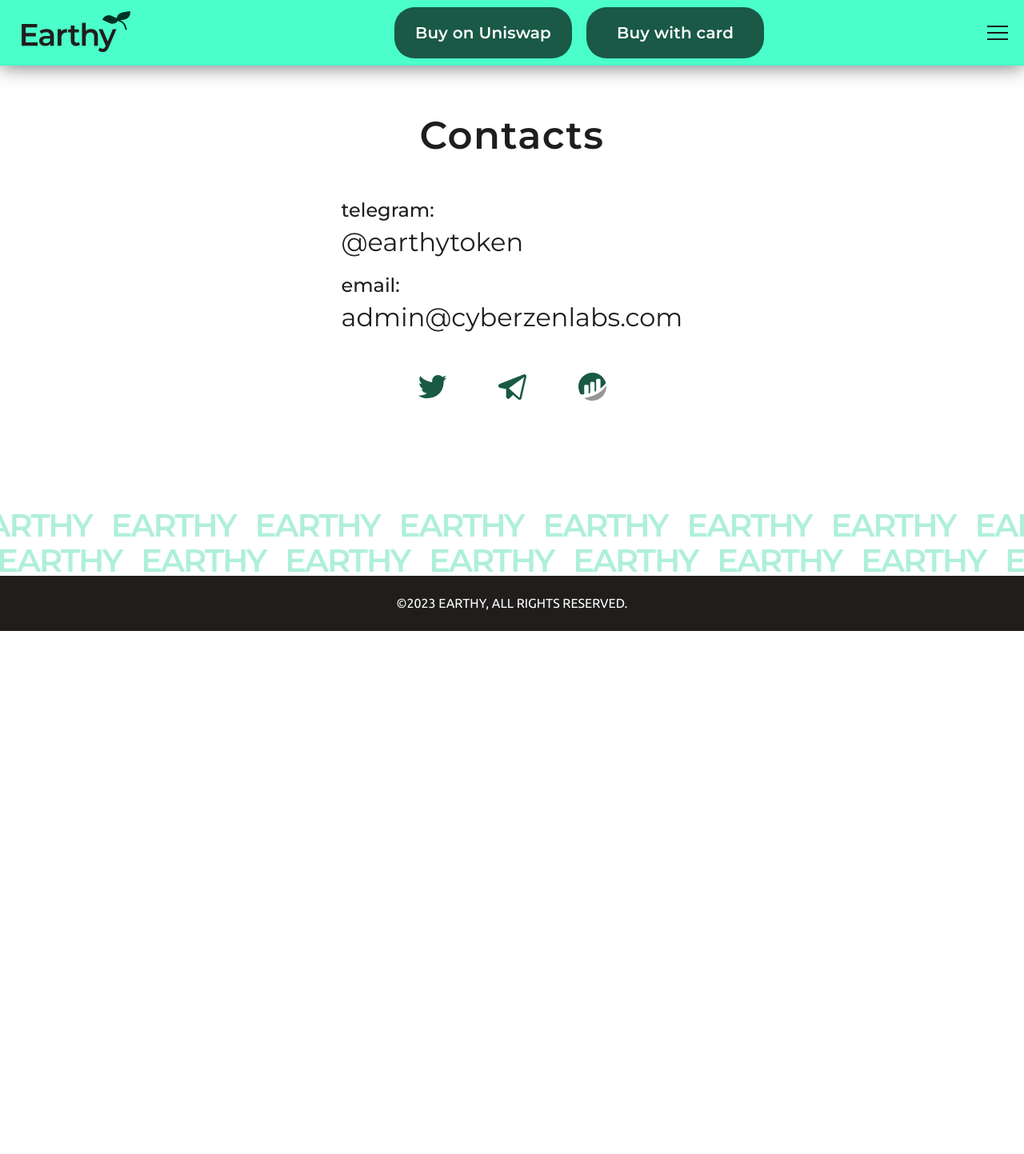
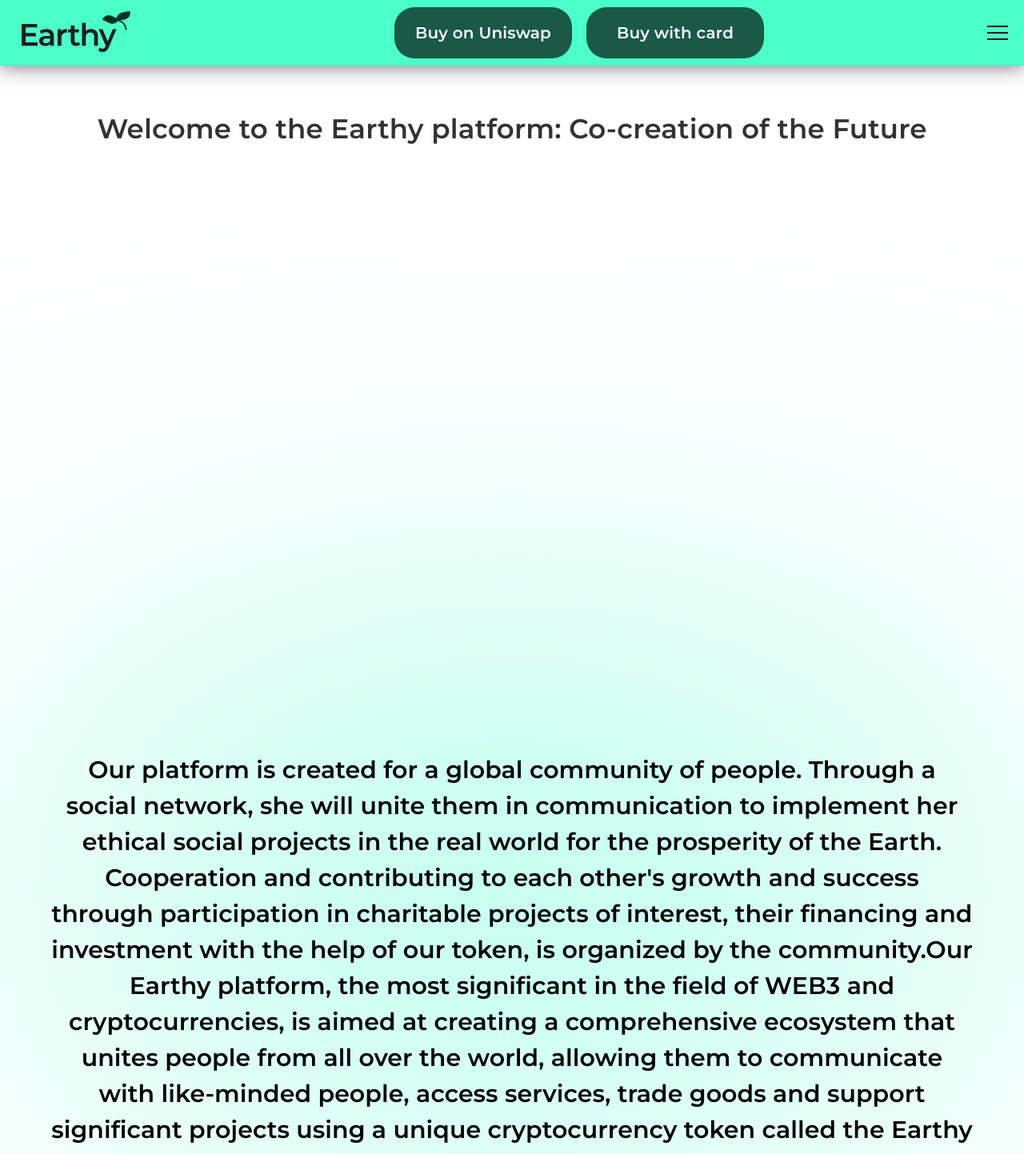
Before and after one commit to DMCprogs/earthry, a Next.js app: page / in a window 1280 px wide. Shown: the top 1443 px of the page at 80% size. Before the commit the page ends 800 px from the top, so only its background shows below. Built offline with nearby package versions, Linux system fonts and the light colour scheme.

Commit message:
add section 2

```diff
--- /dev/null
+++ b/src/app/components/section2/Informations.tsx
@@ -0,0 +1,57 @@
+"use client";
+import React, { useState } from "react";
+import {
+    DivContainerSectionSC,
+    DivContainerVideoSC,
+    DivTextSC,
+    DivTitleSC,
+    ContainerSC,
+} from "./style.information";
+import YouTube, { YouTubeProps } from "react-youtube";
+const options = {
+    height: "100%",
+    width: "100%",
+    playerVars: {
+      showinfo: 0,
+      // controls: 0,
+      rel: 0,
+    },
+  };
+
+const Informations = () => {
+
+
+    return (
+       <DivContainerSectionSC>
+         <DivTitleSC>Welcome to the Earthy platform: Co-creation of the Future</DivTitleSC>
+          <DivContainerVideoSC>
+            <YouTube
+              style={{
+                position: 'absolute',
+                top: '0',
+                left: '0',
+                right: '0',
+                bottom: '0',
+              }}
+              videoId="RzVvThhjAKw" // defaults -> ''
+              id="RzVvThhjAKw" // defaults -> ''
+              onPlay={() => {
+                console.log("test");
+                // setMute(0);
+              }}
+              opts={options}
+
+            /> </DivContainerVideoSC>
+<ContainerSC>
+          <DivTextSC>Our platform is created for a global community of people.
+            Through a social network, she will unite them in communication to implement her ethical social projects in the real world for the prosperity of the Earth.
+            Cooperation and contributing to each other's growth and success through participation in charitable projects of interest,
+            their financing and investment with the help of our token, is organized by the community.Our Earthy platform, the most significant in the field of WEB3 and cryptocurrencies,
+             is aimed at creating a comprehensive ecosystem that unites people from all over the world, allowing them to communicate with like-minded people,
+             access services, trade goods and support significant projects using a unique cryptocurrency token called the Earthy Chain Token.</DivTextSC>
+             </ContainerSC>
+       </DivContainerSectionSC>
+    );
+};
+
+export default Informations;
--- /dev/null
+++ b/src/app/components/section2/style.information.ts
@@ -0,0 +1,57 @@
+"use client"
+import {styled} from "styled-components";
+export const DivContainerSectionSC = styled.div`
+  display: grid;
+  grid-template-rows:  max-content max-content max-content;
+
+  width: 100%;
+  height: 100%;
+  justify-content: center;
+`;
+export const DivTextSC = styled.div`
+margin-top: 70px;
+  color: #201E1C;
+font-size: clamp(20px, 2.5vw, 30px);
+color: #000;
+text-align: center;
+font-family: Montserrat;
+font-style: normal;
+font-weight: 600;
+line-height: 150%; /* 45px */
+letter-spacing: 0.06px;
+`;
+export const DivContainerVideoSC = styled.div`
+  width: 100%;
+  padding-top: 56.25%;
+  position: relative;
+`;
+export const DivTitleSC = styled.div`
+ color: #323232;
+text-align: center;
+font-family: Montserrat;
+font-size: 34px;
+font-style: normal;
+font-weight: 600;
+line-height: normal;
+letter-spacing: 0.2px;
+margin-bottom: 40px;
+`;
+export const ContainerSC = styled.div`
+  display: grid;
+    position: relative;
+    width: 100%;
+    height: 100%;
+    justify-items: center;
+  &::before {
+    content: "";
+    position: absolute;
+    width: 100%;
+    height: 80%;
+    border-radius: 1445.095px;
+background: #A5FFE4;
+filter: blur(225px);
+transform: rotate(-0.041deg);
+    z-index: -1;
+
+  }
+`;
--- a/src/app/page.tsx
+++ b/src/app/page.tsx
@@ -2,6 +2,7 @@
 import React, { MutableRefObject } from "react";
 import { DivContentSC, DivSectionsContainerSC } from "@/app/styles.page";
 import Contacts from "./components/section11/Contacts";
+import Informations from "./components/section2/Informations";
 
 const Landing = (props: any) => {
     const {
@@ -19,6 +20,7 @@
             {/* <Section1/> */}
 
             <DivSectionsContainerSC>
+                <Informations/>
                 <Contacts/>
             </DivSectionsContainerSC>
         </DivContentSC>
```
